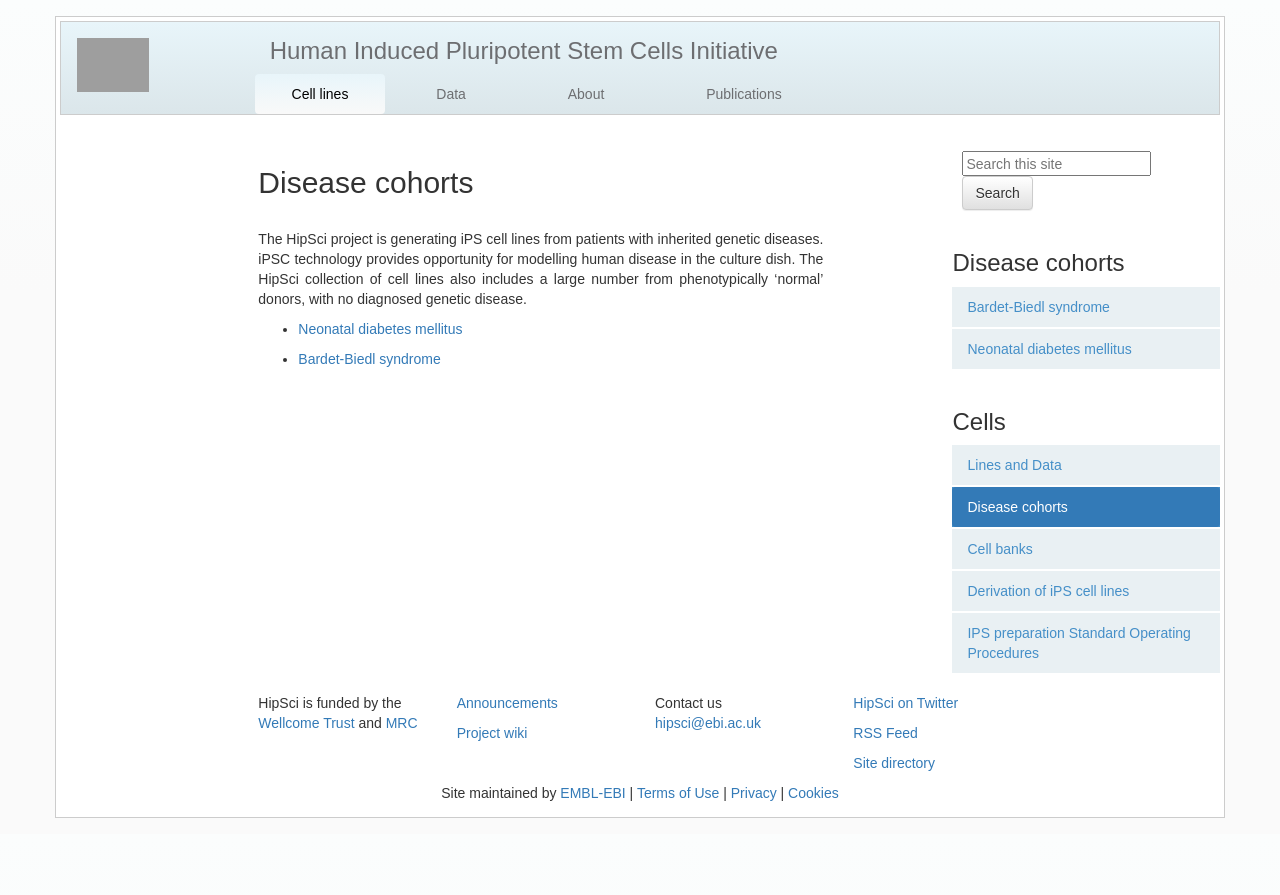
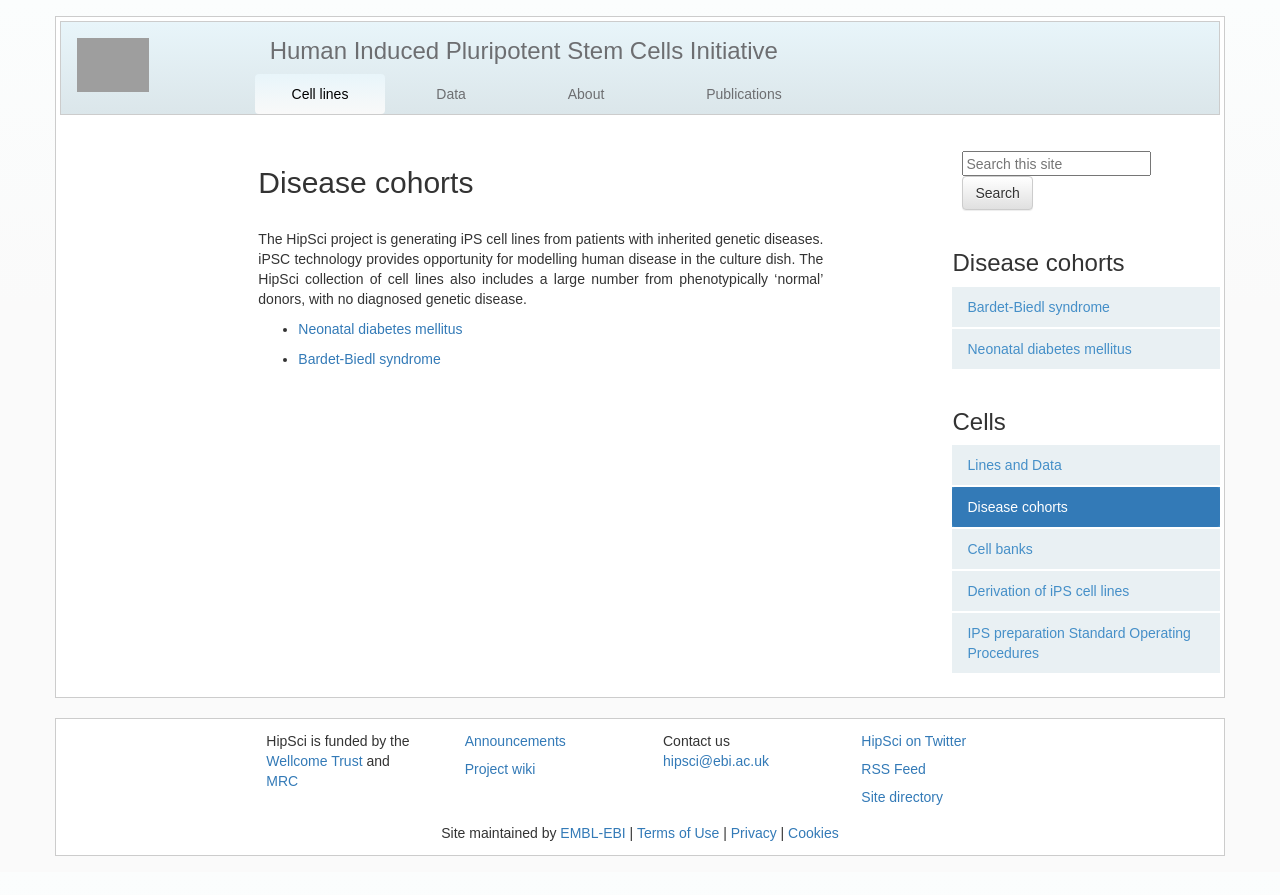
Before and after one commit to EMBL-EBI-GCA/gca_hipsci_website, a Jekyll site: the page built from _posts/1111-11-11-disease.md, in a window 1280 px wide. Shown: the top 895 px of the page. Built offline with Jekyll 4.4.1, drawn with Linux system fonts in a browser that asks for light colours; nearby versions of some CDN libraries; grey boxes are pictures that could not be loaded.

Commit message:
footer style applied to all layouts

```diff
--- a/_layouts/assay.html
+++ b/_layouts/assay.html
@@ -40,7 +40,9 @@
       </div>
 
     </div>
+    </div>
 
+    <div class="container footer">
     {% include footer.html %}
     </div>
 
--- a/_layouts/disease.html
+++ b/_layouts/disease.html
@@ -40,7 +40,9 @@
       </div>
 
     </div>
+    </div>
 
+    <div class="container footer">
     {% include footer.html %}
     </div>
 
```
